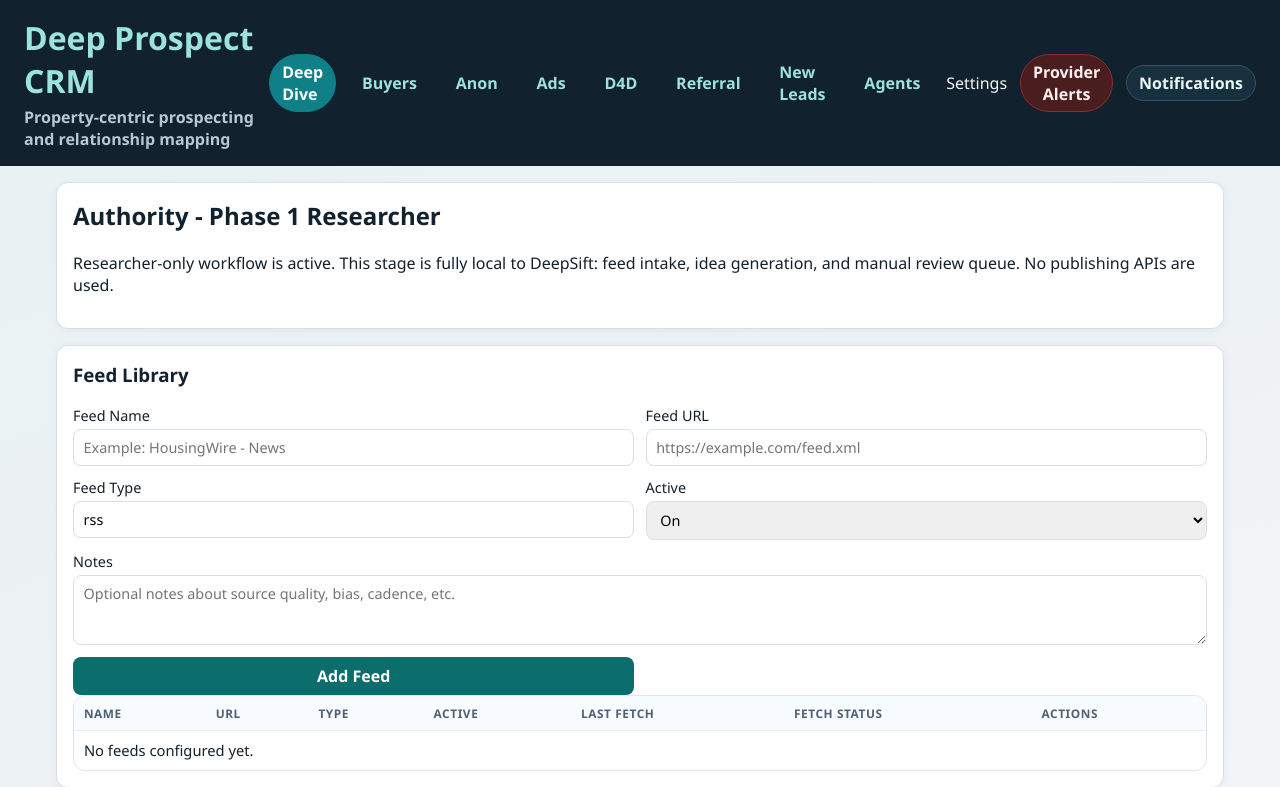
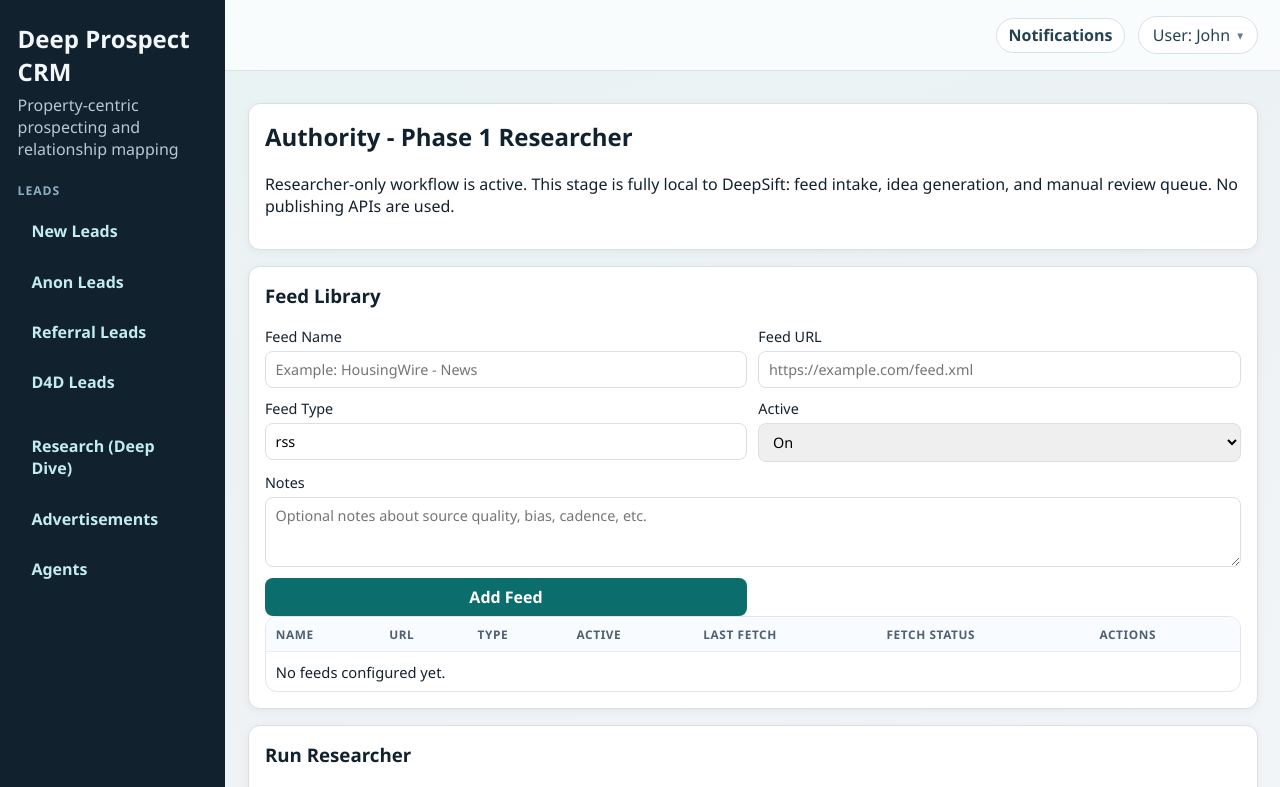
Before and after one commit to jmisarti/deepsift, a Python web app: template templates/authority.html in a window 1280 px wide. Shown: the top 787 px of the page. Run offline with Jinja, Linux system fonts and the light colour scheme; the template is opened without the code that fills it, so the values that code supplies are empty.

Commit message:
Switch CRM navigation to sidebar layout

```diff
--- a/static/styles.css
+++ b/static/styles.css
@@ -16,44 +16,126 @@ body {
     background: linear-gradient(160deg, #e8f3f2 0%, #eef2f5 40%, #f7fafb 100%);
 }
 
-.topbar {
+.app-shell-body {
+    min-height: 100vh;
+}
+
+.app-shell {
+    display: flex;
+    min-height: 100vh;
+}
+
+.app-sidebar {
     background: #11212d;
     color: #f3f7fb;
     display: flex;
-    justify-content: space-between;
-    align-items: center;
-    padding: 1rem 1.5rem;
-}
-
-.topbar h1 { margin: 0; }
-.topbar p { margin: 0.25rem 0 0; color: #b9c8d3; }
-.topbar a { color: #9be3dc; text-decoration: none; font-weight: 600; }
-.topbar-brand {
+    flex-direction: column;
+    gap: 1.4rem;
+    padding: 1.4rem 1.1rem;
+    width: 260px;
+}
+
+.sidebar-brand {
     color: inherit;
     display: inline-block;
     text-decoration: none;
 }
-.topbar-brand:hover h1,
-.topbar-brand:hover p {
+
+.sidebar-brand h1 {
+    font-size: 1.5rem;
+    margin: 0;
+}
+
+.sidebar-brand p {
+    color: #b9c8d3;
+    margin: 0.35rem 0 0;
+}
+
+.sidebar-brand:hover h1,
+.sidebar-brand:hover p {
     color: #d9fbf7;
 }
-.topbar nav {
+
+.sidebar-nav {
+    display: grid;
+    gap: 1.2rem;
+}
+
+.sidebar-group {
+    display: grid;
+    gap: 0.35rem;
+}
+
+.sidebar-group-title {
+    color: #8cb0c0;
+    font-size: 0.76rem;
+    font-weight: 700;
+    letter-spacing: 0.08em;
+    margin: 0 0 0.25rem;
+    text-transform: uppercase;
+}
+
+.sidebar-link {
+    border: 1px solid transparent;
+    border-radius: 12px;
+    color: #c2ecf0;
+    display: block;
+    font-weight: 600;
+    padding: 0.65rem 0.8rem;
+    text-decoration: none;
+    transition: background-color 120ms ease, border-color 120ms ease, color 120ms ease, transform 120ms ease;
+}
+
+.sidebar-link:hover {
+    background: #18303e;
+    border-color: #38515f;
+    transform: translateX(2px);
+}
+
+.sidebar-link.active {
+    background: #0f7f88;
+    border-color: #0f7f88;
+    color: #ffffff;
+}
+
+.app-main-shell {
+    display: flex;
+    flex: 1 1 auto;
+    flex-direction: column;
+    min-width: 0;
+}
+
+.app-topbar {
+    align-items: center;
+    backdrop-filter: blur(14px);
+    background: rgba(255, 255, 255, 0.7);
+    border-bottom: 1px solid rgba(216, 224, 230, 0.9);
+    display: flex;
+    justify-content: space-between;
+    padding: 1rem 1.4rem;
+    position: sticky;
+    top: 0;
+    z-index: 20;
+}
+
+.app-topbar-right {
     display: flex;
     align-items: center;
     gap: 0.8rem;
 }
 
 .module-link {
-    color: #c2ecf0;
-    border: 1px solid transparent;
+    background: #ffffff;
+    color: #244252;
+    border: 1px solid #d6e1e6;
     border-radius: 999px;
     padding: 0.35rem 0.75rem;
     transition: background-color 120ms ease, border-color 120ms ease, color 120ms ease;
 }
 
 .module-link:hover {
-    background: #18303e;
-    border-color: #38515f;
+    background: #eff7f7;
+    border-color: #b9d8d6;
 }
 
 .module-link.active {
@@ -105,14 +187,11 @@ body {
 
 .module-dropdown-toggle {
     align-items: center;
-    background: none;
-    border: 0;
-    color: inherit;
     cursor: pointer;
     display: inline-flex;
     font: inherit;
     margin: 0;
-    padding: 0;
+    padding: 0.45rem 0.85rem;
 }
 
 .module-dropdown-menu {
@@ -128,6 +207,28 @@ body {
     z-index: 50;
 }
 
+.user-menu-toggle {
+    gap: 0.45rem;
+}
+
+.user-menu-caret {
+    color: #64808f;
+    font-size: 0.8rem;
+}
+
+.user-menu-form {
+    margin: 0;
+}
+
+.user-menu-action {
+    background: none;
+    border: 0;
+    cursor: pointer;
+    font: inherit;
+    text-align: left;
+    width: 100%;
+}
+
 .module-dropdown-item {
     border-radius: 6px;
     color: #1f2937;
@@ -168,9 +269,9 @@ body {
 }
 
 .top-notify-toggle {
-    background: #18303e;
-    color: #e7f7f5;
-    border: 1px solid #38515f;
+    background: #ffffff;
+    color: #244252;
+    border: 1px solid #d6e1e6;
     border-radius: 999px;
     padding: 0.35rem 0.75rem;
 }
@@ -187,17 +288,6 @@ body {
     font-size: 0.75rem;
 }
 
-.top-notify-alerts .top-notify-toggle {
-    background: #4a1d1f;
-    border-color: #8b2c2f;
-    color: #fff1f2;
-}
-
-.top-notify-alerts .top-notify-count {
-    background: #f59e0b;
-    color: #111827;
-}
-
 .top-notify-panel {
     position: absolute;
     top: 115%;
@@ -304,9 +436,9 @@ body {
 }
 
 .container {
-    max-width: 1200px;
+    max-width: 1320px;
     margin: 1rem auto 2rem;
-    padding: 0 1rem;
+    padding: 0 1.4rem;
 }
 
 .cards {
--- a/templates/base.html
+++ b/templates/base.html
@@ -7,41 +7,35 @@
     <link rel="icon" href="{{ url_for('favicon') }}" sizes="any">
     <link rel="stylesheet" href="{{ url_for('static', filename='styles.css') }}">
 </head>
-<body>
-    <header class="topbar">
-        <div>
-            <a class="topbar-brand" href="{{ url_for('home_page') }}">
+<body class="app-shell-body">
+    <div class="app-shell">
+        <aside class="app-sidebar">
+            <a class="sidebar-brand" href="{{ url_for('home_page') }}">
                 <h1>Deep Prospect CRM</h1>
                 <p>Property-centric prospecting and relationship mapping</p>
             </a>
+
+            <nav class="sidebar-nav">
+                <div class="sidebar-group">
+                    <p class="sidebar-group-title">Leads</p>
+                    <a class="sidebar-link {% if request.path.startswith('/follow-ups') %}active{% endif %}" href="{{ url_for('follow_ups_page') }}">New Leads</a>
+                    <a class="sidebar-link {% if request.path.startswith('/anon') %}active{% endif %}" href="{{ url_for('anon_dashboard') }}">Anon Leads</a>
+                    <a class="sidebar-link {% if request.path.startswith('/referral') %}active{% endif %}" href="{{ url_for('referral_dashboard') }}">Referral Leads</a>
+                    <a class="sidebar-link {% if request.path.startswith('/d4d') %}active{% endif %}" href="{{ url_for('d4d_dashboard') }}">D4D Leads</a>
                 </div>
-        <nav>
-            <a class="module-link {% if request.path != '/' and not request.path.startswith('/buyers') and not request.path.startswith('/anon') and not request.path.startswith('/ads') and not request.path.startswith('/referral') and not request.path.startswith('/settings') and not request.path.startswith('/sequences') and not request.path.startswith('/follow-ups') and not request.path.startswith('/coming-soon') and not request.path.startswith('/agents') and not request.path.startswith('/d4d') and not request.path.startswith('/authority') %}active{% endif %}" href="{{ url_for('dashboard') }}">Deep Dive</a>
-            <a class="module-link {% if request.path.startswith('/buyers') %}active{% endif %}" href="{{ url_for('buyers_page') }}">Buyers</a>
-            <a class="module-link {% if request.path.startswith('/anon') %}active{% endif %}" href="{{ url_for('anon_dashboard') }}">Anon</a>
-            <a class="module-link {% if request.path.startswith('/ads') %}active{% endif %}" href="{{ url_for('ads_dashboard') }}">Ads</a>
-            <a class="module-link {% if request.path.startswith('/d4d') %}active{% endif %}" href="{{ url_for('d4d_dashboard') }}">D4D</a>
-            <a class="module-link {% if request.path.startswith('/referral') %}active{% endif %}" href="{{ url_for('referral_dashboard') }}">Referral</a>
-            <a class="module-link {% if request.path.startswith('/follow-ups') %}active{% endif %}" href="{{ url_for('follow_ups_page') }}">New Leads</a>
-            <a class="module-link {% if request.path.startswith('/agents') %}active{% endif %}" href="{{ url_for('agents_page') }}">Agents</a>
-            <div class="module-dropdown {% if request.path.startswith('/settings') or request.path.startswith('/sequences') or request.path.startswith('/coming-soon') %}active{% endif %}" id="settingsMenuWrap">
-                <button type="button" class="module-link module-dropdown-toggle" id="settingsMenuToggle">Settings</button>
-                <div class="module-dropdown-menu hidden" id="settingsMenuPanel">
-                    <a class="module-dropdown-item {% if request.path.startswith('/settings') %}active{% endif %}" href="{{ url_for('settings_page') }}">Global</a>
-                    <a class="module-dropdown-item {% if request.path.startswith('/sequences') %}active{% endif %}" href="{{ url_for('sequences_page') }}">Sequences</a>
-                    <a class="module-dropdown-item {% if request.path.startswith('/coming-soon') %}active{% endif %}" href="{{ url_for('coming_soon') }}">Coming Soon</a>
+
+                <div class="sidebar-group">
+                    <a class="sidebar-link {% if request.path == '/dashboard' or request.path.startswith('/property') or request.path.startswith('/person') or request.path.startswith('/authority') %}active{% endif %}" href="{{ url_for('dashboard') }}">Research (Deep Dive)</a>
+                    <a class="sidebar-link {% if request.path.startswith('/ads') %}active{% endif %}" href="{{ url_for('ads_dashboard') }}">Advertisements</a>
+                    <a class="sidebar-link {% if request.path.startswith('/agents') %}active{% endif %}" href="{{ url_for('agents_page') }}">Agents</a>
                 </div>
-            </div>
-            <div class="top-notify top-notify-alerts" id="providerAlertWrap">
-                <button type="button" id="providerAlertToggle" class="top-notify-toggle">
-                    Provider Alerts
-                    <span class="top-notify-count hidden" id="providerAlertCount">0</span>
-                </button>
-                <div class="top-notify-panel hidden" id="providerAlertPanel">
-                    <h4>Recent Provider Alerts</h4>
-                    <div class="top-notify-list" id="providerAlertList"></div>
-                </div>
-            </div>
+            </nav>
+        </aside>
+
+        <div class="app-main-shell">
+            <header class="app-topbar">
+                <div class="app-topbar-left"></div>
+                <div class="app-topbar-right">
                     <div class="top-notify" id="smsNotifyWrap">
                         <button type="button" id="smsNotifyToggle" class="top-notify-toggle">
                             Notifications
@@ -52,17 +46,42 @@
                             <div class="top-notify-list" id="smsNotifyList"></div>
                         </div>
                     </div>
+
+                    <div class="module-dropdown user-menu" id="userMenuWrap">
+                        <button type="button" class="module-link module-dropdown-toggle user-menu-toggle" id="userMenuToggle">
+                            <span>User: {{ ((auth_user.split('@')[0] if auth_user and '@' in auth_user else auth_user) or 'John').title() }}</span>
+                            <span class="user-menu-caret">&#9662;</span>
+                        </button>
+                        <div class="module-dropdown-menu hidden" id="userMenuPanel">
+                            <a class="module-dropdown-item {% if request.path.startswith('/settings') or request.path.startswith('/sequences') or request.path.startswith('/coming-soon') %}active{% endif %}" href="{{ url_for('settings_page') }}">Settings</a>
                             {% if auth_enabled %}
-            <form method="post" action="{{ url_for('logout') }}" class="inline-logout-form">
-                <button type="submit" class="module-link module-link-button">Logout</button>
+                            <form method="post" action="{{ url_for('logout') }}" class="user-menu-form">
+                                <button type="submit" class="module-dropdown-item user-menu-action">Logout</button>
                             </form>
                             {% endif %}
-        </nav>
+                        </div>
+                    </div>
+                </div>
             </header>
+
+            <div class="provider-banner hidden" id="providerAlertBannerWrap">
+                <button type="button" id="providerAlertToggle" class="provider-banner-toggle">
+                    <span class="provider-banner-label">Provider Alerts</span>
+                    <span class="top-notify-count hidden" id="providerAlertCount">0</span>
+                </button>
+                <div class="provider-banner-summary" id="providerAlertSummary"></div>
+                <div class="top-notify-panel provider-banner-panel hidden" id="providerAlertPanel">
+                    <h4>Recent Provider Alerts</h4>
+                    <div class="top-notify-list" id="providerAlertList"></div>
+                </div>
+            </div>
 
             <main class="container">
                 {% block content %}{% endblock %}
             </main>
+        </div>
+    </div>
+
     <script>
     (function(){
       const wrap = document.getElementById('smsNotifyWrap');
@@ -70,14 +89,15 @@
       const panel = document.getElementById('smsNotifyPanel');
       const count = document.getElementById('smsNotifyCount');
       const list = document.getElementById('smsNotifyList');
-      const providerWrap = document.getElementById('providerAlertWrap');
+      const providerWrap = document.getElementById('providerAlertBannerWrap');
       const providerToggle = document.getElementById('providerAlertToggle');
       const providerPanel = document.getElementById('providerAlertPanel');
       const providerCount = document.getElementById('providerAlertCount');
       const providerList = document.getElementById('providerAlertList');
-      const settingsWrap = document.getElementById('settingsMenuWrap');
-      const settingsToggle = document.getElementById('settingsMenuToggle');
-      const settingsPanel = document.getElementById('settingsMenuPanel');
+      const providerSummary = document.getElementById('providerAlertSummary');
+      const userWrap = document.getElementById('userMenuWrap');
+      const userToggle = document.getElementById('userMenuToggle');
+      const userPanel = document.getElementById('userMenuPanel');
 
       function esc(text) {
         return (text || '').replace(/&/g, '&amp;').replace(/</g, '&lt;').replace(/>/g, '&gt;');
@@ -131,11 +151,17 @@
       }
 
       function renderProvider(items) {
-        if (!providerList) return;
+        if (!providerList || !providerWrap) return;
         setCount(providerCount, items.length);
+        providerWrap.classList.toggle('hidden', !items.length);
         if (!items.length) {
           providerList.innerHTML = '<p class="top-notify-empty">No recent provider alerts</p>';
+          if (providerSummary) providerSummary.textContent = '';
           return;
+        }
+        const first = items[0] || {};
+        if (providerSummary) {
+          providerSummary.textContent = `${first.provider_label || first.source || 'Provider'}: ${first.error_message || 'Provider error'}`;
         }
         providerList.innerHTML = items.map((item) => {
           const provider = esc(item.provider_label || item.source || 'Provider');
@@ -173,8 +199,8 @@
       if (providerToggle && providerPanel) {
         providerToggle.addEventListener('click', () => providerPanel.classList.toggle('hidden'));
       }
-      if (settingsWrap && settingsToggle && settingsPanel) {
-        settingsToggle.addEventListener('click', () => settingsPanel.classList.toggle('hidden'));
+      if (userWrap && userToggle && userPanel) {
+        userToggle.addEventListener('click', () => userPanel.classList.toggle('hidden'));
       }
       if (list) list.addEventListener('click', async (e) => {
         const a = e.target.closest('.top-notify-link');
@@ -199,7 +225,7 @@
       document.addEventListener('click', (e) => {
         if (wrap && panel && !wrap.contains(e.target)) panel.classList.add('hidden');
         if (providerWrap && providerPanel && !providerWrap.contains(e.target)) providerPanel.classList.add('hidden');
-        if (settingsWrap && !settingsWrap.contains(e.target)) settingsPanel.classList.add('hidden');
+        if (userWrap && !userWrap.contains(e.target)) userPanel.classList.add('hidden');
       });
     })();
     </script>
```
Also changed, not shown: other parts of static/styles.css (+83 -0 lines). Lines whose indentation alone changed are shown as unchanged.
